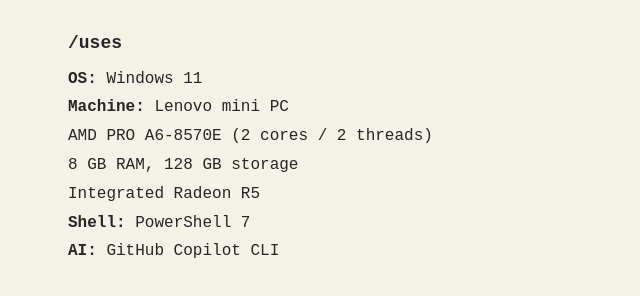
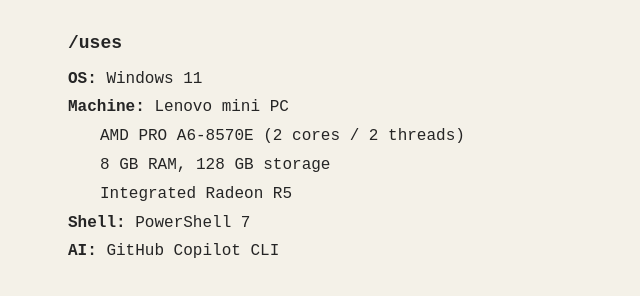
Before and after one commit to loopdsk/loopdsk-site, a plain HTML site: page index.html in a window 1280 px wide. Shown: the part 118-414 px from the top of the page, without its empty margins (262-902 px from the left). Drawn offline with Linux system fonts and the light colour scheme.

Commit message:
Indent machine specifications

```diff
--- a/index.html
+++ b/index.html
@@ -20,9 +20,11 @@
 
           <dt>Machine</dt>
           <dd>Lenovo mini PC
-            <br>AMD PRO A6-8570E (2 cores / 2 threads)
-            <br>8 GB RAM, 128 GB storage
-            <br>Integrated Radeon R5
+            <span class="machine-details">
+              AMD PRO A6-8570E (2 cores / 2 threads)<br>
+              8 GB RAM, 128 GB storage<br>
+              Integrated Radeon R5
+            </span>
           </dd>
 
           <dt>Shell</dt>
--- a/style.css
+++ b/style.css
@@ -59,3 +59,8 @@ dd::after {
   content: "";
   display: block;
 }
+
+.machine-details {
+  display: block;
+  margin-left: 2em;
+}
```
